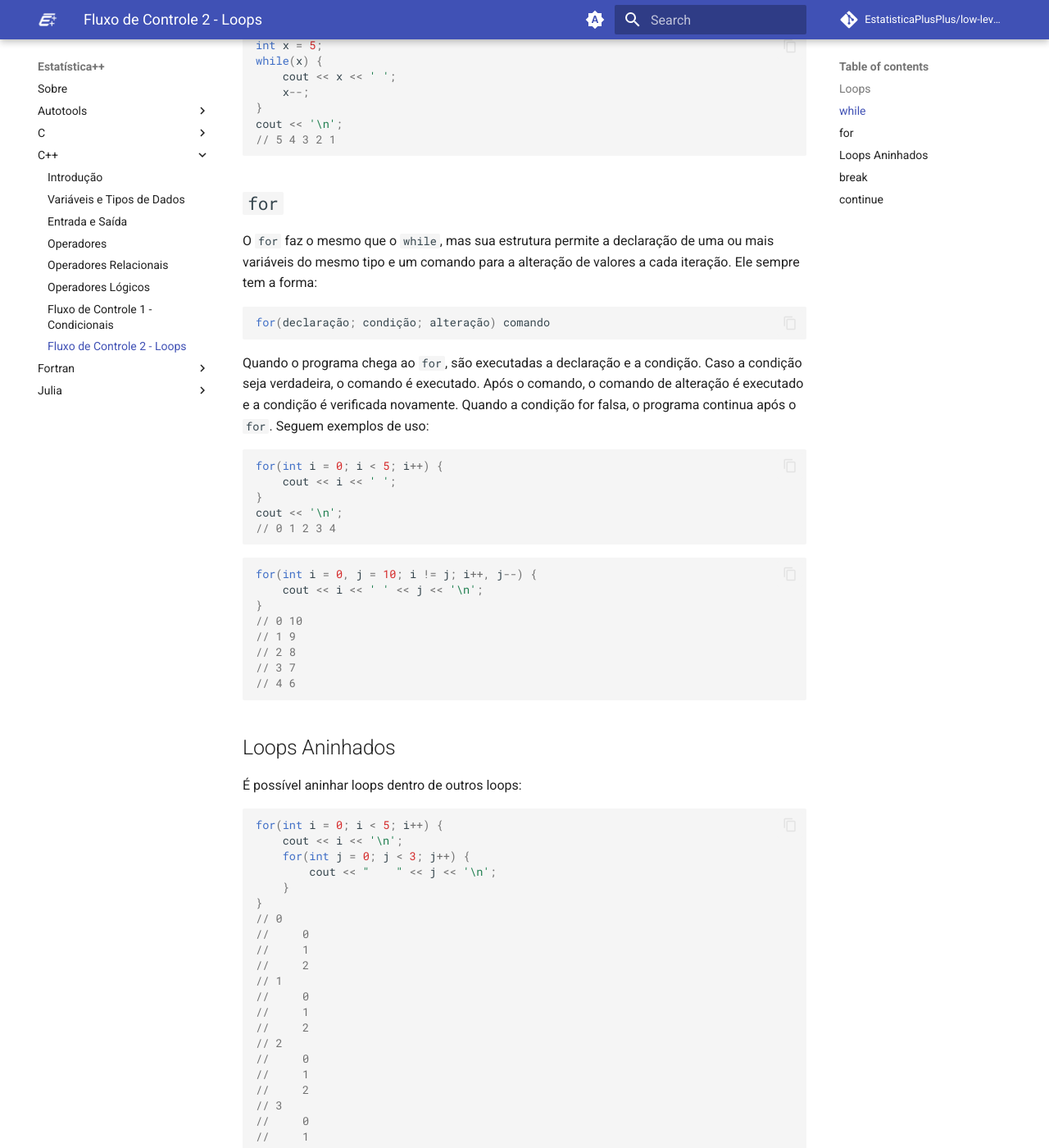
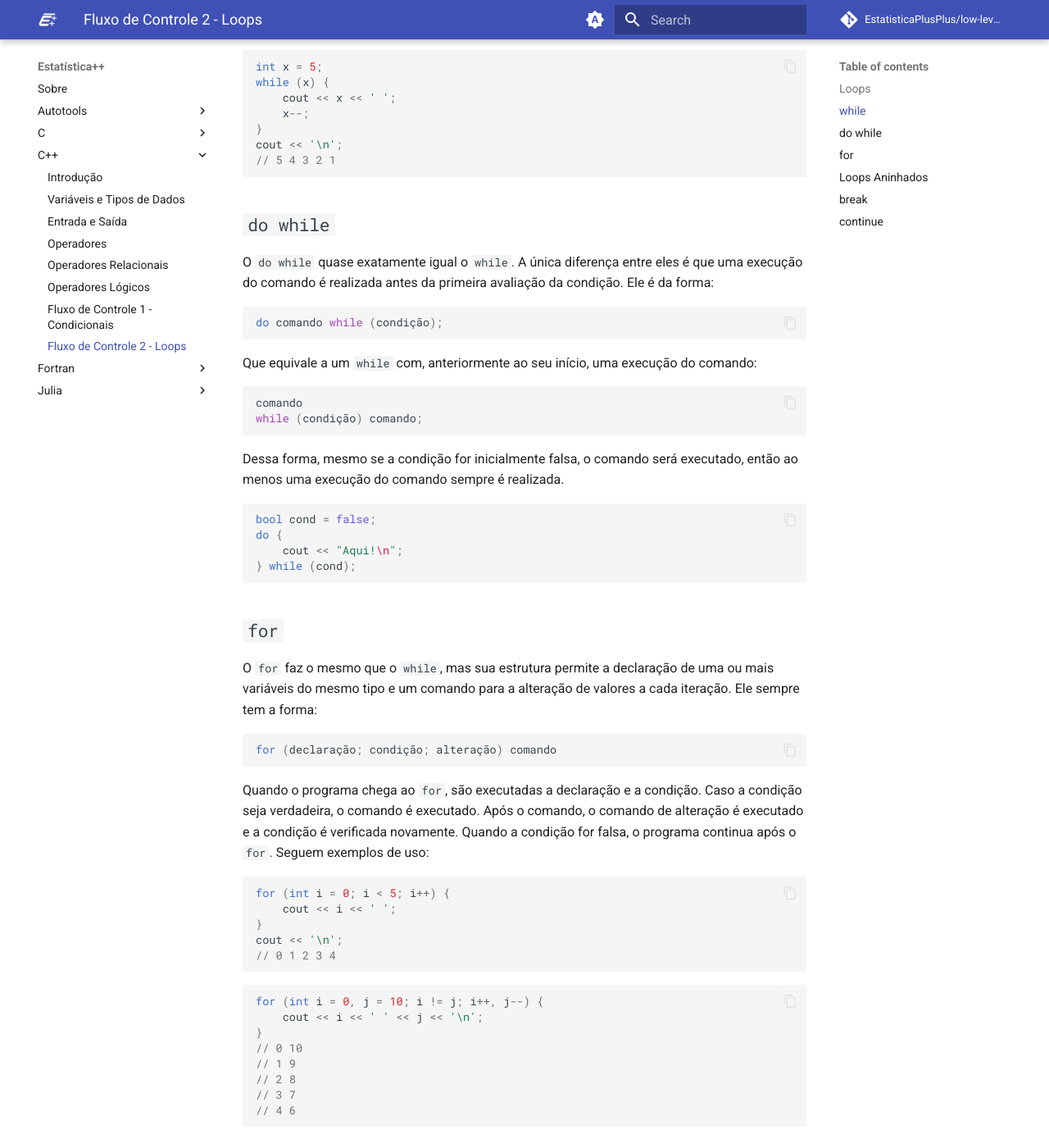
Before and after one commit to EstatisticaPlusPlus/low-level-learning, an MkDocs documentation site: the page built from docs/C++/8_fluxo_de_controle_2_loops.md, in a window 1280 px wide and 1400 px high, scrolled down 1404 px. Shown: the whole window at 82% size. Built offline with MkDocs 1.6.1 and Material for MkDocs 9.7.7, drawn with Linux system fonts in a browser that asks for light colours; comment, search, counter and statistics services are not loaded; some of the changed text lies outside the part shown.

Commit message:
Add do while statement to C++'s flow control section

`````diff
--- a/docs/C++/8_fluxo_de_controle_2_loops.md
+++ b/docs/C++/8_fluxo_de_controle_2_loops.md
@@ -6,21 +6,21 @@ Uso de estruturas de repetição
 
 Uma **loop** ou uma **estrutura de repetição** é um comando de uma linguagem de programação que permite a execução das mesmas linhas de código repetidas vezes.
 
-As estruturas de repetição mais comuns em linguagens de programação são o **`while`** e o **`for`**.
+As estruturas de repetição mais comuns em linguagens de programação são o **`while`**, o **`do while`** e o **`for`**.
 
 ## `while`
 
 O `while` executa o mesmo comando **enquanto sua condição for verdadeira**. Ele sempre tem a forma:
 
 ```cpp
-while(condição) comando
+while (condição) comando
 ````
 
 Assim como o `if`, o comando pode ser substituído por uma sequência de comandos com o uso de `{}`. Seguem alguns exemplos de uso do `while`:
 
 ```cpp
 int x = 0;
-while(x < 5) {
+while (x < 5) {
     cout << x << ' ';
     x++;
 }
@@ -30,7 +30,7 @@ cout << '\n';
 
 ```cpp
 int x = 8;
-while(x != 1) {
+while (x != 1) {
     cout << x << ' ';
     x /= 2;
 }
@@ -40,7 +40,7 @@ cout << '\n';
 
 ```cpp
 int x = 2;
-while(x < 1000) {
+while (x < 1000) {
     cout << x << ' ';
     x *= x;
 }
@@ -49,7 +49,7 @@ cout << '\n';
 ```
 
 ```cpp
-while(true) {
+while (true) {
     cout << a;
 }
 // aaaa...
@@ -58,7 +58,7 @@ while(true) {
 Loops podem executar infinitamente, caso a condição permita.
 
 ```cpp
-while(false) {
+while (false) {
     cout << a;
 }
 // (nunca executa)
@@ -66,7 +66,7 @@ while(false) {
 
 ```cpp
 int x = 5;
-while(x) {
+while (x) {
     cout << x << ' ';
     x--;
 }
@@ -74,18 +74,42 @@ cout << '\n';
 // 5 4 3 2 1
 ```
 
+## `do while`
+
+O `do while` quase exatamente igual o `while`. A única diferença entre eles é que uma execução do comando é realizada antes da primeira avaliação da condição. Ele é da forma:
+
+```cpp
+do comando while (condição);
+```
+
+Que equivale a um `while` com, anteriormente ao seu início, uma execução do comando:
+
+```cpp
+comando
+while (condição) comando;
+```
+
+Dessa forma, mesmo se a condição for inicialmente falsa, o comando será executado, então ao menos uma execução do comando sempre é realizada.
+
+```cpp
+bool cond = false;
+do {
+	cout << "Aqui!\n";
+} while (cond);
+```
+
 ## `for`
 
 O `for` faz o mesmo que o `while`, mas sua estrutura permite a declaração de uma ou mais variáveis do mesmo tipo e um comando para a alteração de valores a cada iteração. Ele sempre tem a forma:
 
 ```cpp
-for(declaração; condição; alteração) comando
+for (declaração; condição; alteração) comando
 ```
 
 Quando o programa chega ao `for`, são executadas a declaração e a condição. Caso a condição seja verdadeira, o comando é executado. Após o comando, o comando de alteração é executado e a condição é verificada novamente. Quando a condição for falsa, o programa continua após o `for`. Seguem exemplos de uso:
 
 ```cpp
-for(int i = 0; i < 5; i++) {
+for (int i = 0; i < 5; i++) {
     cout << i << ' ';
 }
 cout << '\n';
@@ -93,7 +117,7 @@ cout << '\n';
 ```
 
 ```cpp
-for(int i = 0, j = 10; i != j; i++, j--) {
+for (int i = 0, j = 10; i != j; i++, j--) {
     cout << i << ' ' << j << '\n';
 }
 // 0 10
@@ -108,9 +132,9 @@ for(int i = 0, j = 10; i != j; i++, j--) {
 É possível aninhar loops dentro de outros loops:
 
 ```cpp
-for(int i = 0; i < 5; i++) {
+for (int i = 0; i < 5; i++) {
     cout << i << '\n';
-    for(int j = 0; j < 3; j++) {
+    for (int j = 0; j < 3; j++) {
         cout << "    " << j << '\n';
     }
 }
@@ -150,10 +174,10 @@ cout << '\n';
 ```
 
 ```cpp
-while(true) {
+while (true) {
     string entrada;
     cin >> entrada;
-    if(entrada == "PARE!") break;
+    if (entrada == "PARE!") break;
 }
 ```
 
@@ -162,8 +186,8 @@ while(true) {
 O comando `continue` pode pular para a próxima iteração de um loop:
 
 ```cpp
-for(int i = 0; i < 5; i++) {
-    if(i == 3) continue;
+for (int i = 0; i < 5; i++) {
+    if (i == 3) continue;
     cout << i << ' ';
 }
 cout << '\n';
`````
Also changed, not shown: other parts of docs/C++/8_fluxo_de_controle_2_loops.md (+3 -3 lines).
